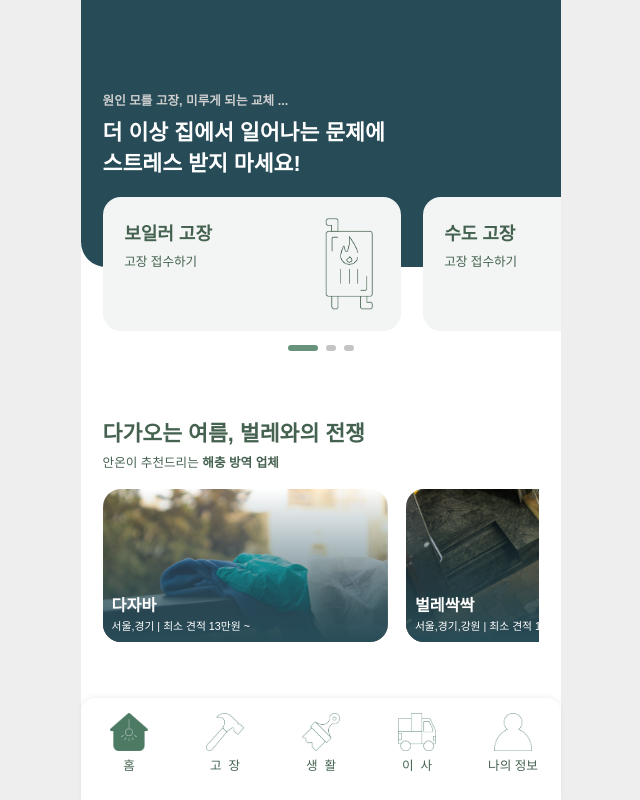
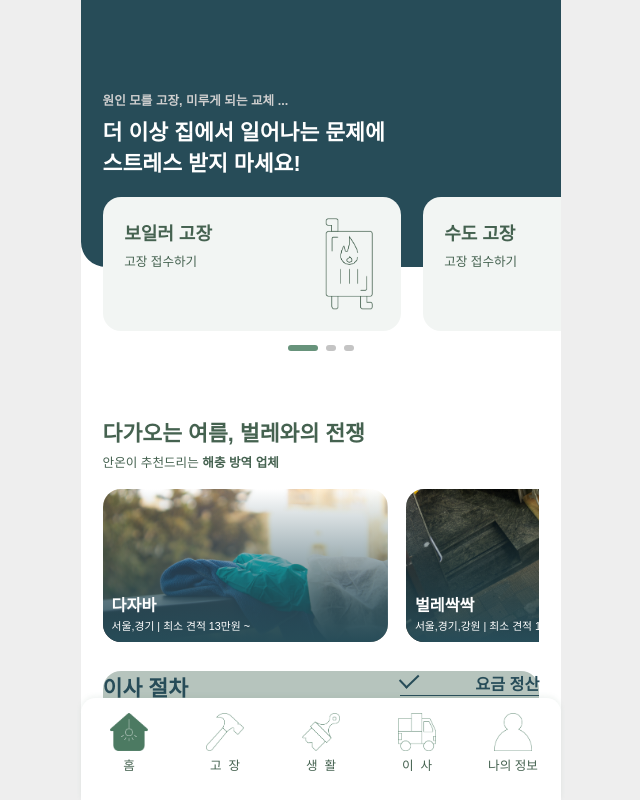
Before and after one commit to ejin1018/an-on, a React (Create React App) app: page /home in a window 1280 px wide. Shown: the whole page, without its empty margins (319-959 px from the left). Built offline with nearby package versions, Linux system fonts and the light colour scheme; a web font is replaced by a local one.

Commit message:
230627 checklist 작업 중

```diff
--- a/src/pages/Home.jsx
+++ b/src/pages/Home.jsx
@@ -36,7 +36,7 @@ export default function Home(){
     <div>
       <BotNav />
       <section className="intro">
-        <div className="intro-inner">
+        <div className="intro-container">
           <p className="intro-sub-title">원인 모를 고장, 미루게 되는 교체 ...</p>
           <h2 className="title">더 이상 집에서 일어나는 문제에 스트레스 받지 마세요!</h2>
         </div>
@@ -100,6 +100,28 @@ export default function Home(){
           </Swiper>
         </div>
       </section>
+      <section className="check">
+        <div className="check-inner">
+          <div className="check-box-left">
+            <h2 className="section-title">이사 절차<br/>한 눈에 보기</h2>
+            <h3 className="section-subtitle"><b>이사 체크리스트</b>를 작성해보세요</h3>
+          </div>
+          <ul className="check-list">
+            <li>
+              <p>요금 정산</p>
+            </li>
+            <li>
+              <p>입주 청소</p>
+            </li>
+            <li className="check-list-off">
+              <p>업체 예약</p>
+            </li>
+            <li className="check-list-off">
+              <p>파손 확인</p>
+            </li>
+          </ul>
+        </div>
+      </section>
     </div>
   )
 }
--- a/src/style/_botNav.scss
+++ b/src/style/_botNav.scss
@@ -9,6 +9,7 @@
   border-radius: 0.8rem 0.8rem 0 0;
   background-color: #fff;
   box-shadow: 0px -2px 5px #67937B1a;
+  z-index: 999;
   .botnav-container{
     @include flexCenter;
     padding: 0.8rem 0 1.4rem;
--- a/src/style/_home.scss
+++ b/src/style/_home.scss
@@ -1,9 +1,8 @@
 .intro{
   @include relativeZero;
   margin-bottom: 25%;
-  &-inner{
-    padding-top: 5rem;
-    padding-bottom: 5rem;
+  &-container{
+    padding: 5rem 1.2rem;
     background: $deepGreen;
     border-radius: 0 0 25px 25px;
     .intro-sub-title{
@@ -114,3 +113,47 @@
     }
   }
 }
+.check{
+  width: 100%;
+  margin-top: 1.6rem;
+  &-inner{
+    // width: 100%;
+    display: flex;
+    justify-content: space-between;
+    border-radius: 1rem;
+    background-color: #B6C4BD;
+    .section-title,
+    .section-subtitle{
+      color: $deepGreen;
+    }
+  }
+  &-list{
+    min-width: 32%;
+    li{
+      @include relativeZero;
+      margin-bottom: 0.4rem;
+      border-bottom: 1px solid $deepGreen;
+      &::before{
+        content:'';
+        position: absolute;
+        left: 0;
+        top: 2px;
+        width: 0.9rem;
+        height: 0.5rem;
+        transform: rotate(136deg);
+        border-width: 2.5px 2.5px 0 0;
+        border-style: solid;
+        border-color: $deepGreen;
+      }
+      p{
+        text-align: right;
+        font-size: 0.9rem;
+        font-weight: 600;
+        color: $deepGreen;
+      }
+    }
+    &-off{
+      opacity: 0.25;
+    }
+  }
+}
--- a/src/style/_init.scss
+++ b/src/style/_init.scss
@@ -63,8 +63,8 @@ ul{
   height: 1px;
 }
 [class$="-inner"]{
-  padding-left: 1.2rem;
-  padding-right: 1.2rem;
+  margin-left: 1.2rem;
+  margin-right: 1.2rem;
 }
 [class$="title"]{
   font-size: 1.2rem;
--- a/src/style/css/style.css
+++ b/src/style/css/style.css
@@ -45,8 +45,8 @@ ul {
 }
 
 [class$=-inner] {
-  padding-left: 1.2rem;
-  padding-right: 1.2rem;
+  margin-left: 1.2rem;
+  margin-right: 1.2rem;
 }
 
 [class$=title] {
@@ -125,6 +125,7 @@ ul {
   border-radius: 0.8rem 0.8rem 0 0;
   background-color: #fff;
   box-shadow: 0px -2px 5px rgba(103, 147, 123, 0.1019607843);
+  z-index: 999;
 }
 .botnav-wrap .botnav-container {
   display: flex;
@@ -153,18 +154,17 @@ ul {
   left: 0;
   margin-bottom: 25%;
 }
-.intro-inner {
-  padding-top: 5rem;
-  padding-bottom: 5rem;
+.intro-container {
+  padding: 5rem 1.2rem;
   background: #274C58;
   border-radius: 0 0 25px 25px;
 }
-.intro-inner .intro-sub-title {
+.intro-container .intro-sub-title {
   margin-bottom: 0.35rem;
   font-size: 0.7rem;
   color: #cecece;
 }
-.intro-inner .title {
+.intro-container .title {
   max-width: 80%;
   color: #fff;
 }
@@ -253,7 +253,7 @@ ul {
   display: flex;
   flex-direction: column;
   justify-content: end;
-  background: rgba(0, 0, 0, 0.1019607843);
+  background: linear-gradient(transparent, #274C58);
 }
 .offer-slide .swiper-slide .offer-company p {
   color: #fff;
@@ -266,4 +266,50 @@ ul {
   margin-top: 0.1rem;
   font-size: 0.6rem;
   font-weight: 400;
+}
+
+.check {
+  width: 100%;
+  margin-top: 1.6rem;
+}
+.check-inner {
+  display: flex;
+  justify-content: space-between;
+  border-radius: 1rem;
+  background-color: #B6C4BD;
+}
+.check-inner .section-title,
+.check-inner .section-subtitle {
+  color: #274C58;
+}
+.check-list {
+  min-width: 32%;
+}
+.check-list li {
+  position: relative;
+  top: 0;
+  left: 0;
+  margin-bottom: 0.4rem;
+  border-bottom: 1px solid #274C58;
+}
+.check-list li::before {
+  content: "";
+  position: absolute;
+  left: 0;
+  top: 2px;
+  width: 0.9rem;
+  height: 0.5rem;
+  transform: rotate(136deg);
+  border-width: 2.5px 2.5px 0 0;
+  border-style: solid;
+  border-color: #274C58;
+}
+.check-list li p {
+  text-align: right;
+  font-size: 0.9rem;
+  font-weight: 600;
+  color: #274C58;
+}
+.check-list-off {
+  opacity: 0.25;
 }/*# sourceMappingURL=style.css.map */
```
Also changed, not shown: src/style/dist/css/style.min.css, 2 other files (tests, documents, lock files or other folders).
